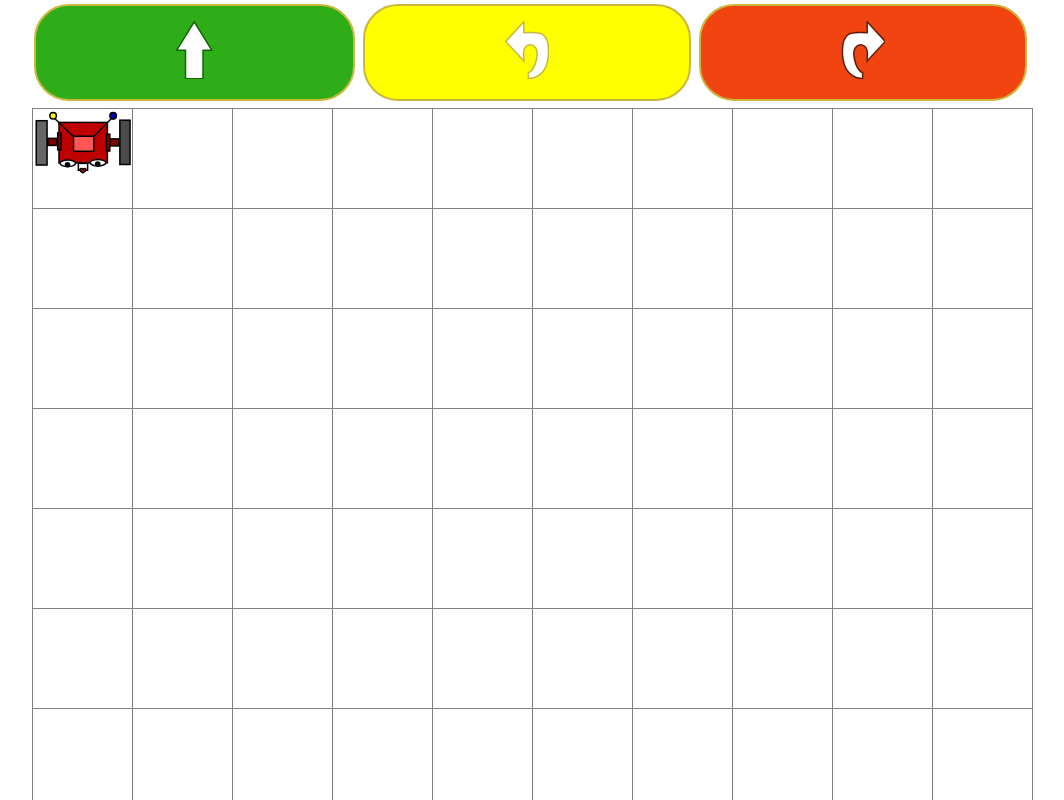
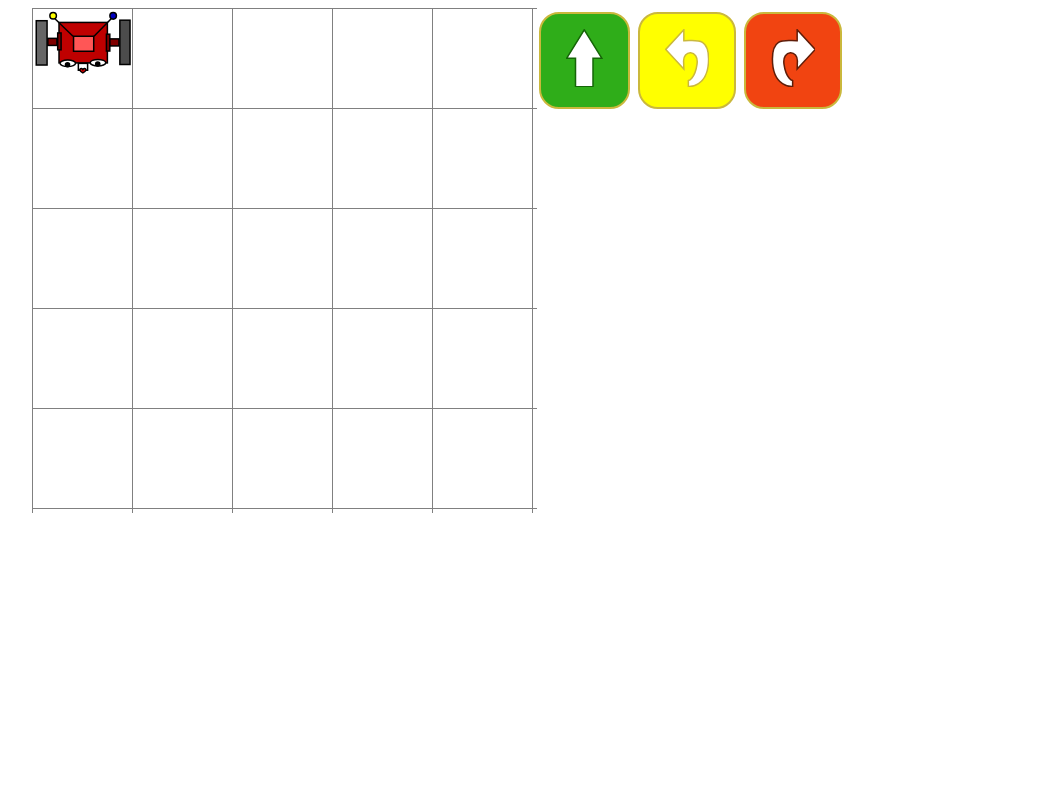
Before and after one commit to ahtsho/codingforkids, a plain HTML site: page movebot.html in a window 1280 px wide. Shown: the top 800 px of the page, without its empty margins (103-1167 px from the left). Drawn offline with Linux system fonts and the light colour scheme.

Commit message:
styled better

```diff
--- a/movebot.html
+++ b/movebot.html
@@ -7,31 +7,9 @@
    <body>
 	  <body>
 		 <div id="container">
-			<div id="buttons">
-			   <button class="button button4 up" onclick="move()">
-				  <svg width="37" height="58" xmlns="http://www.w3.org/2000/svg">
-					 <g>
-						<path id="svg_2" d="m0.75,29.18159l17.5,-28.43159l17.5,28.43159l-8.75,0l0,28.5684l-17.5,0l0,-28.5684l-8.75,0z" stroke-width="1.5" fill="#ffffff" stroke="#156507"/>
-					 </g>
-				  </svg>
-			   </button>
-			   <button class="button button4 right" onclick="turnR()">
-				  <svg width="44" height="58" xmlns="http://www.w3.org/2000/svg">
-					 <g>
-						<path fill="#ffffff" stroke-width="1.5" stroke-opacity="null" d="m18.83956,11.71204l0,-10.96204l-18.08956,19.64168l18.08956,19.64185l-0.20204,-6.8045c-1.15261,-12.71093 15.41693,-12.97488 13.3965,1.85747c-2.02042,14.83235 -8.66823,16.49803 -8.66823,16.49803l0,5.9898c0,0 20.21742,1.29912 20.21742,-27.60397c0,-22.70744 -13.67868,-18.01602 -24.74365,-18.25832z" id="svg_9" stroke="#cab83c"/>
-					 </g>
-				  </svg>
-			   </button>
-			   <button class="button button4 left" onclick="turnL()">
-				  <svg width="44" height="58" xmlns="http://www.w3.org/2000/svg">
-					 <g transform="translate(45,0) scale(-1,1)">
-						<path fill="#ffffff" stroke-width="1.5" stroke-opacity="null" d="m18.83956,11.71204l0,-10.96204l-18.08956,19.64168l18.08956,19.64185l-0.20204,-6.8045c-1.15261,-12.71093 15.41693,-12.97488 13.3965,1.85747c-2.02042,14.83235 -8.66823,16.49803 -8.66823,16.49803l0,5.9898c0,0 20.21742,1.29912 20.21742,-27.60397c0,-22.70744 -13.67868,-18.01602 -24.74365,-18.25832z" id="svg_9" stroke="#5f1d09"/>
-					 </g>
-				  </svg>
-			   </button>
-			</div>
-			<div style="width:1001px;height:1001px">
-			   <svg id="maze" width="100%" height="100%" xmlns="http://www.w3.org/2000/svg">
+			<div style="height:1010px">
+			   <svg id="maze" width="50%" height="50%" xmlns="http://www.w3.org/2000/svg">
+				<!--ROBOT-->
 				  <svg xmlns="http://www.w3.org/2000/svg">
 					 <g id="robot"transform="translate(1,1) rotate(0,60,60)">
 						<rect stroke="#000" fill="#bf0000" stroke-width="1.5" x="26.00877" y="13.42374" width="48.37722" height="40.49999" id="svg_1"/>
@@ -69,6 +47,29 @@
 				  </defs>
 				  <rect width="100%" height="100%" fill="url(#grid)"></rect>
 			   </svg>
+			<div id="buttons">
+			   <button class="button button4 up" onclick="move()">
+				  <svg width="37" height="58" xmlns="http://www.w3.org/2000/svg">
+					 <g>
+						<path id="svg_2" d="m0.75,29.18159l17.5,-28.43159l17.5,28.43159l-8.75,0l0,28.5684l-17.5,0l0,-28.5684l-8.75,0z" stroke-width="1.5" fill="#ffffff" stroke="#156507"/>
+					 </g>
+				  </svg>
+			   </button>
+			   <button class="button button4 right" onclick="turnR()">
+				  <svg width="44" height="58" xmlns="http://www.w3.org/2000/svg">
+					 <g>
+						<path fill="#ffffff" stroke-width="1.5" stroke-opacity="null" d="m18.83956,11.71204l0,-10.96204l-18.08956,19.64168l18.08956,19.64185l-0.20204,-6.8045c-1.15261,-12.71093 15.41693,-12.97488 13.3965,1.85747c-2.02042,14.83235 -8.66823,16.49803 -8.66823,16.49803l0,5.9898c0,0 20.21742,1.29912 20.21742,-27.60397c0,-22.70744 -13.67868,-18.01602 -24.74365,-18.25832z" id="svg_9" stroke="#cab83c"/>
+					 </g>
+				  </svg>
+			   </button>
+			   <button class="button button4 left" onclick="turnL()">
+				  <svg width="44" height="58" xmlns="http://www.w3.org/2000/svg">
+					 <g transform="translate(45,0) scale(-1,1)">
+						<path fill="#ffffff" stroke-width="1.5" stroke-opacity="null" d="m18.83956,11.71204l0,-10.96204l-18.08956,19.64168l18.08956,19.64185l-0.20204,-6.8045c-1.15261,-12.71093 15.41693,-12.97488 13.3965,1.85747c-2.02042,14.83235 -8.66823,16.49803 -8.66823,16.49803l0,5.9898c0,0 20.21742,1.29912 20.21742,-27.60397c0,-22.70744 -13.67868,-18.01602 -24.74365,-18.25832z" id="svg_9" stroke="#5f1d09"/>
+					 </g>
+				  </svg>
+			   </button>
+			 </div>
 			</div>
 		 </div>
    </body>
--- a/style.css
+++ b/style.css
@@ -3,23 +3,21 @@
 	margin: auto;
 }
 #buttons{
-	position: fixed;
-	top: 0;
 }
 #maze{
-	margin-top: 100px;
+	float: left;
 }
 .button {
 	/*background-color: #fffdc4f7;*/
 	border: 2px solid #cab83c;
 	color: white;
-	padding: 15px 140px;
+	padding: 15px 25px;
 	text-align: center;
 	text-decoration: none;
 	display: inline-block;
 	margin: 4px 2px;
 	cursor: pointer;
-	border-radius: 35px;
+	border-radius: 20px;
 }
 .button1 {font-size: 10px;}
 .button2 {font-size: 12px;}
```
